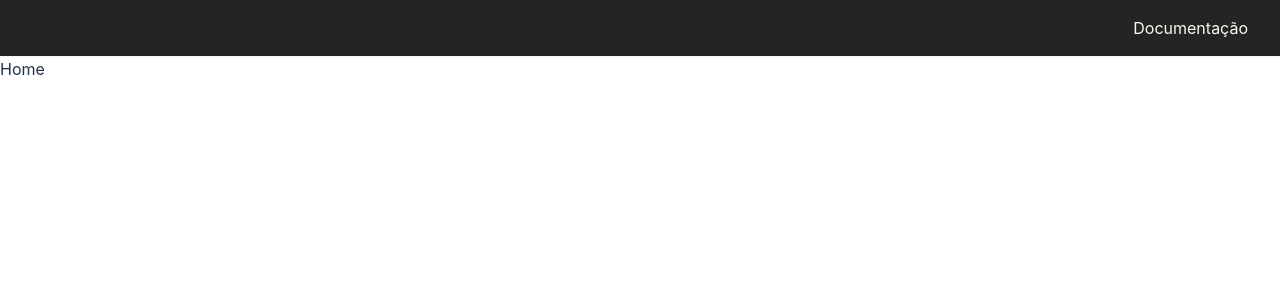
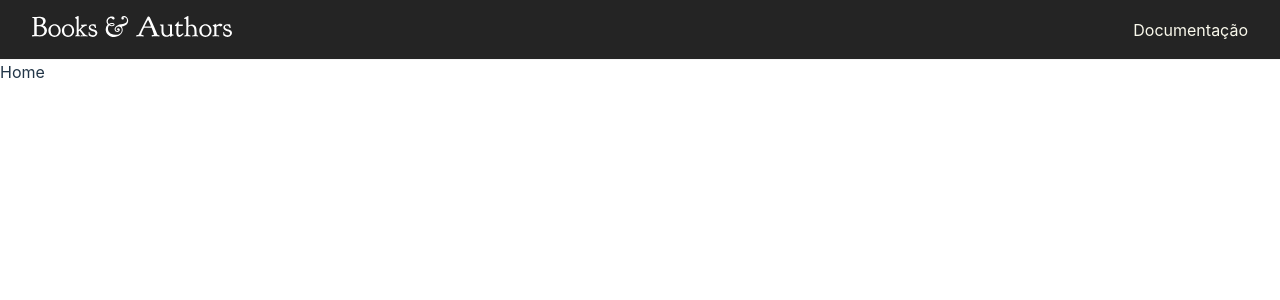
Before and after one commit to matheuspsb/book-authors, a React (Vite) app: page / in a window 1280 px wide. Shown: the top 300 px of the page. Built offline with nearby package versions, Linux system fonts and the light colour scheme.

Commit message:
feat: add logo svg

```diff
--- a/src/components/Header/Header.tsx
+++ b/src/components/Header/Header.tsx
@@ -1,3 +1,4 @@
+import logo from "../../assets/logo-light.svg";
 import * as S from "./styles";
 
 function Header() {
@@ -5,6 +6,7 @@ function Header() {
     <S.HeaderContainer>
       <S.Content>
         <S.LogoContainer>
+          <S.Logo src={logo} alt="Books & Authors" />
         </S.LogoContainer>
         <S.StyledHyperlink href="#" target="_blank" rel="noopener noreferrer">
           Documentação
--- a/src/components/Header/styles.ts
+++ b/src/components/Header/styles.ts
@@ -29,6 +29,7 @@ export const StyledHyperlink = styled.a`
 `
 
 export const LogoContainer = styled.div`
+  width: 200px;
 `
 
 export const Logo = styled.img`
--- a/src/index.css
+++ b/src/index.css
@@ -4,7 +4,7 @@
   font-weight: 400;
 
   color-scheme: light dark;
-  color: rgba(255, 255, 255, 0.87);
+  color: #000;
   background-color: #f5f5f5;
 
   font-synthesis: none;
```
Also changed, not shown: src/assets/logo-light.svg (added), src/assets/logo.svg (added).
